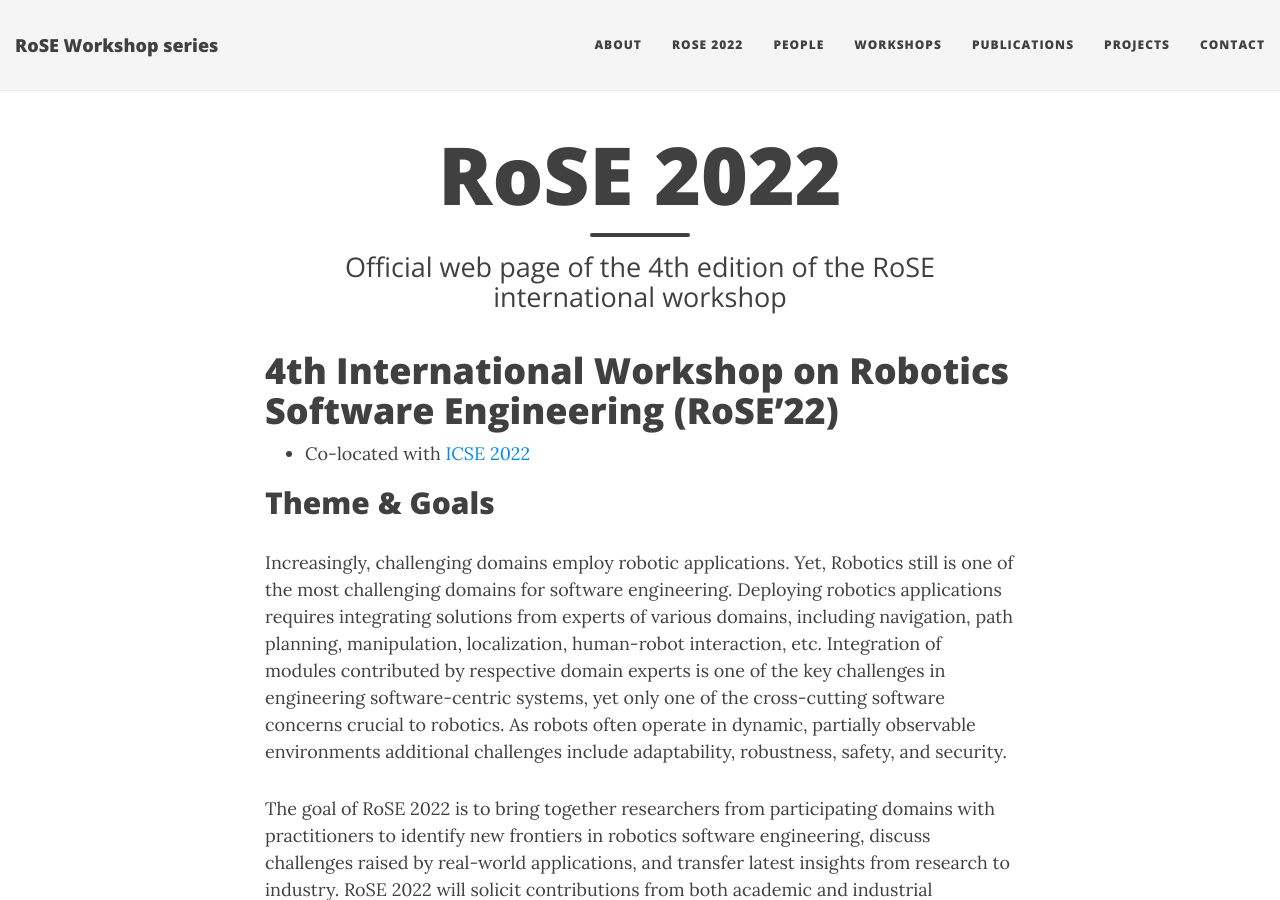
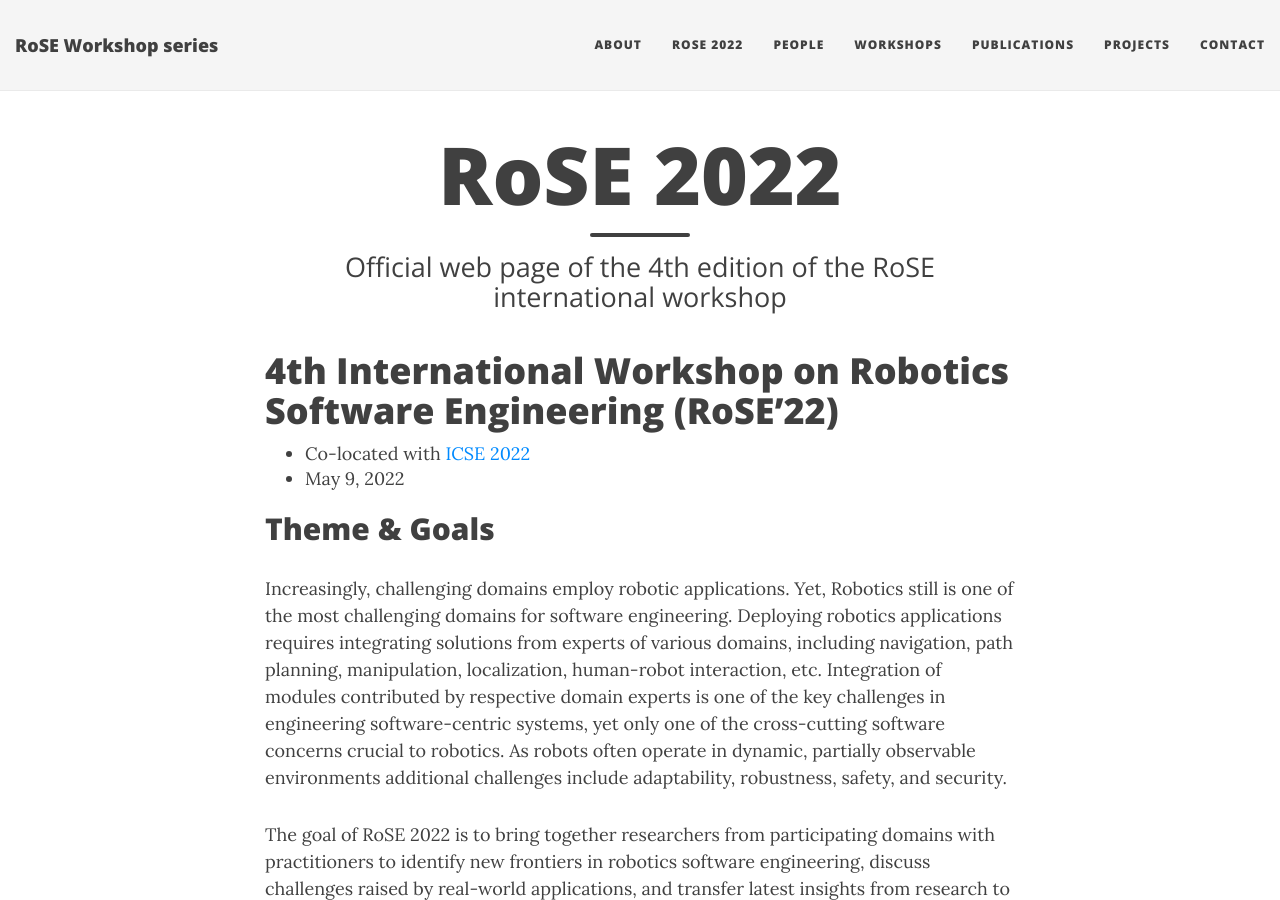
Before and after one commit to rose-workshops/rose-workshops.github.io, a Jekyll site: the page built from rose2022.md, in a window 1280 px wide and 900 px high. Built offline with Jekyll 4.4.1, drawn with Linux system fonts in a browser that asks for light colours; nearby versions of some CDN libraries; some of the changed text lies outside the part shown.

Commit message:
Add workshop date for the 2022 edition

```diff
--- a/rose2022.md
+++ b/rose2022.md
@@ -7,6 +7,7 @@
 # 4th International Workshop on Robotics Software Engineering (RoSE'22)
 
 - Co-located with [ICSE 2022](https://conf.researchr.org/home/icse-2022)
+- May 9, 2022
 
 ## Theme & Goals
 Increasingly, challenging domains employ robotic applications. Yet, Robotics still is one of the most challenging domains for software engineering. Deploying robotics applications requires integrating solutions from experts of various domains, including navigation, path planning, manipulation, localization, human-robot interaction, etc. Integration of modules contributed by respective domain experts is one of the key challenges in engineering software-centric systems, yet only one of the cross-cutting software concerns crucial to robotics. As robots often operate in dynamic, partially observable environments additional challenges include adaptability, robustness, safety, and security.
@@ -49,6 +50,7 @@
 - Workshop paper submissions due: <del>January 14, 2022</del> January 21, 2022 (AoE time)
 - Notification to authors: February 25, 2022 (AoE time)
 - Camera-ready copies due: March 18, 2022 (AoE time)
+- Workshop: May 9, 2022
 
 ## Organizing Committee
 - [Andreas Angerer](https://xitaso.com/) (XITASO GmbH, Germany)
```
